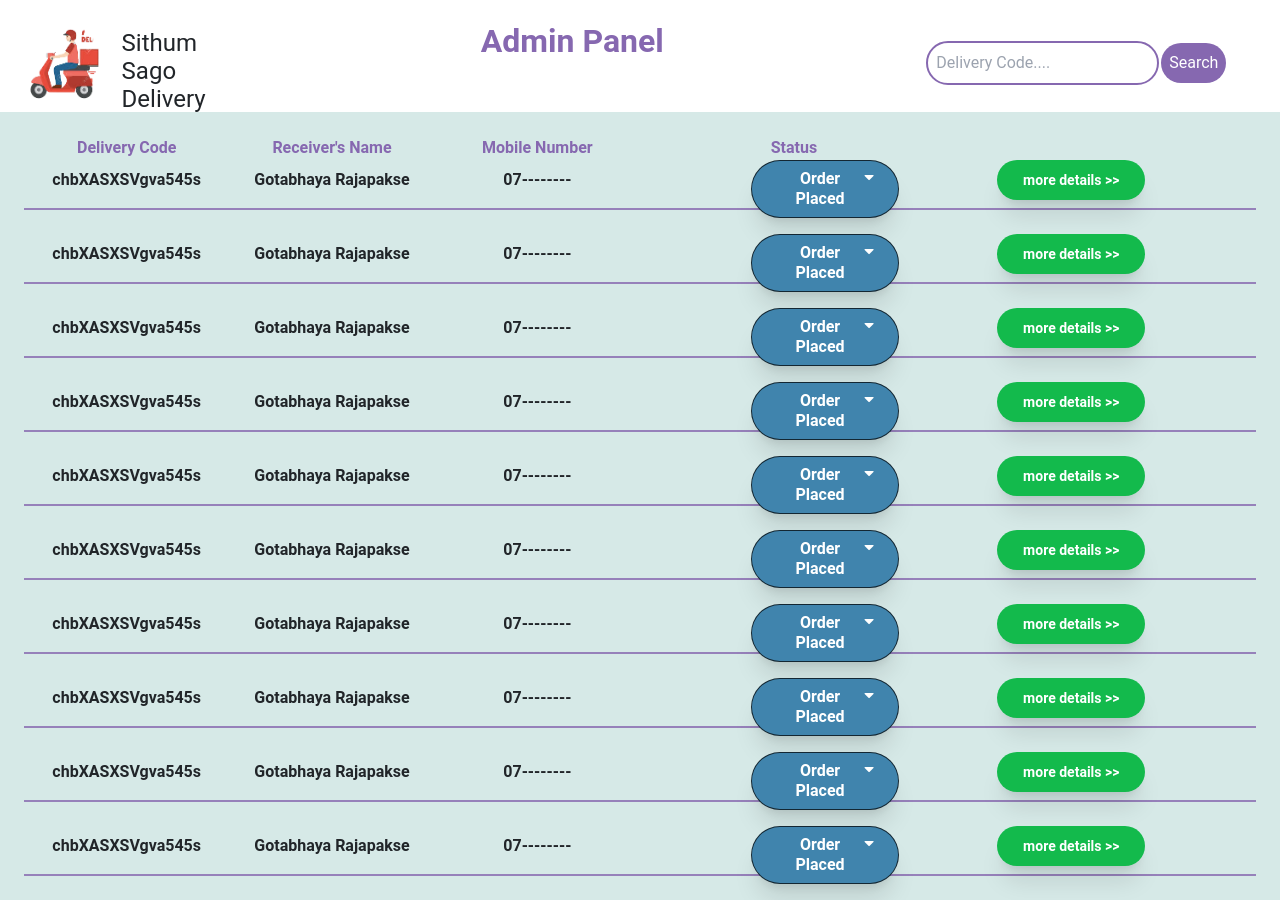
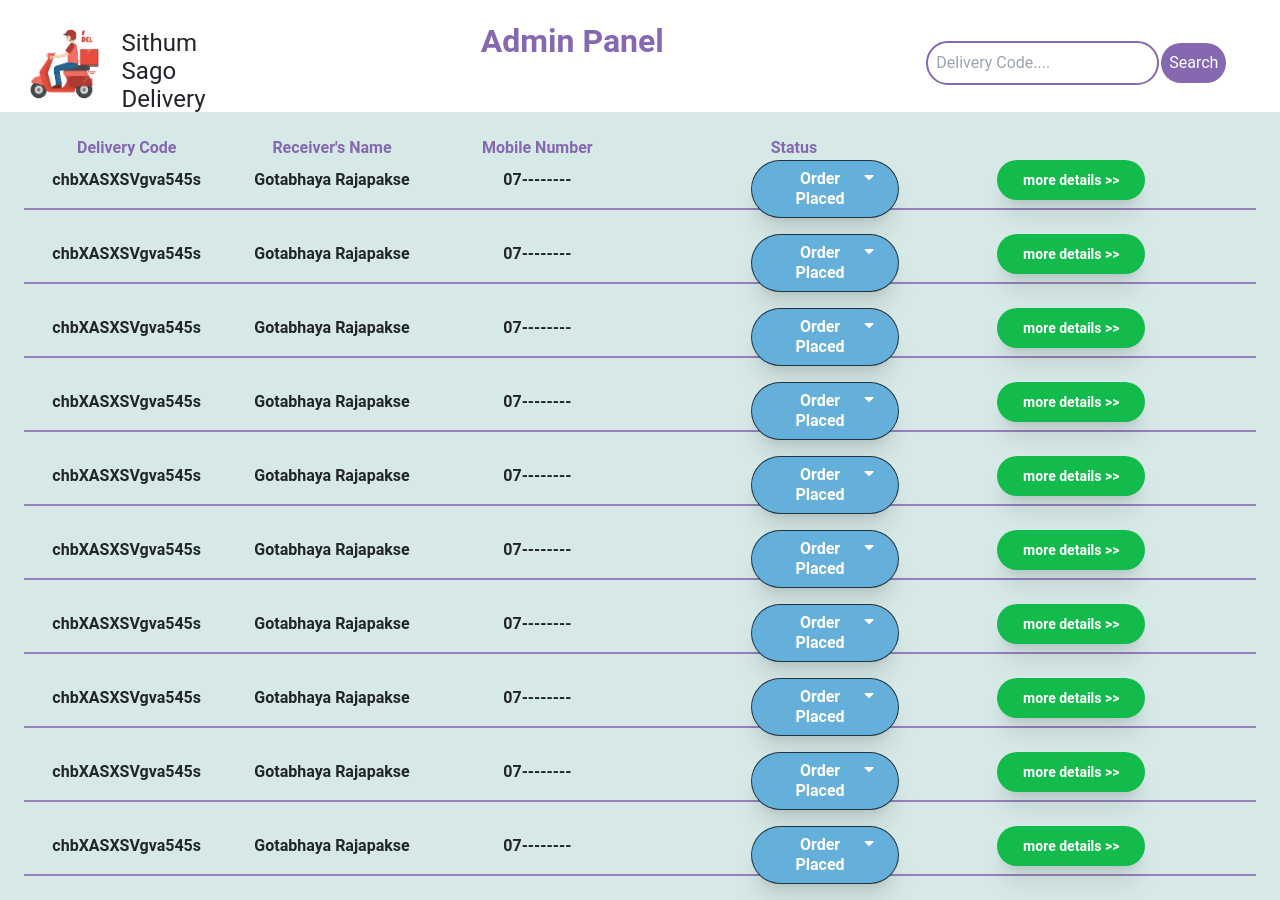
Before and after one commit to kumesh1997/Admin-Panal, a React (Create React App) app: page / in a window 1280 px wide. Built offline with nearby package versions, Linux system fonts and the light colour scheme.

Commit message:
Last update on 9th june

```diff
--- a/tailwind.config.js
+++ b/tailwind.config.js
@@ -13,7 +13,7 @@ module.exports = {
         "see_more_green":"#13BA4C",
         "order_placed_red":"#D33E3E",
         "order_placed_red_dull":"#b56767",
-        "light-blue":"#4084ad",
+        "light-blue":"#65afdb",
         "modal_bg":"#edeef6",
         "modal_bg_gray":"#c8c8c8",
         "modal_blue":"#488FB1"
```
